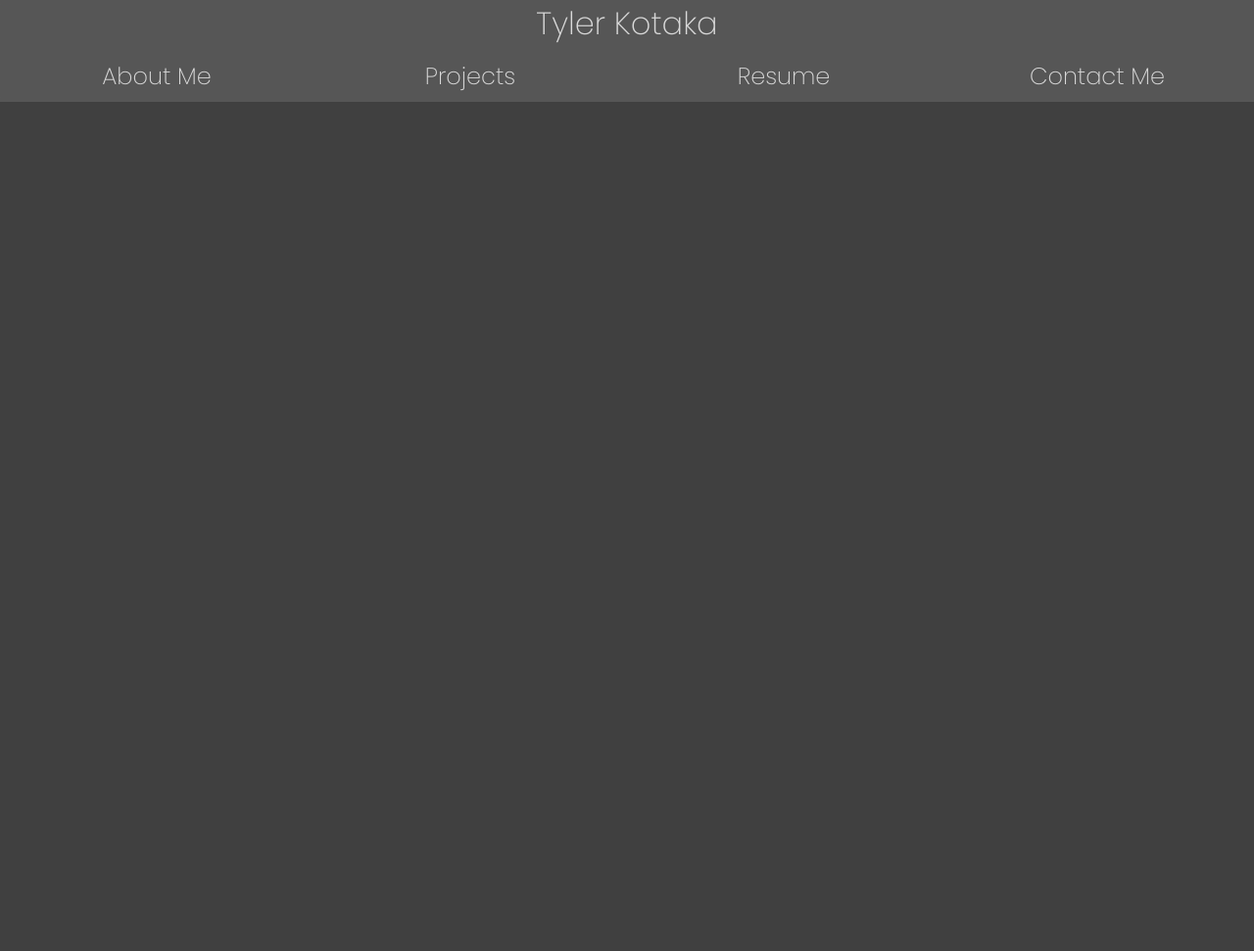
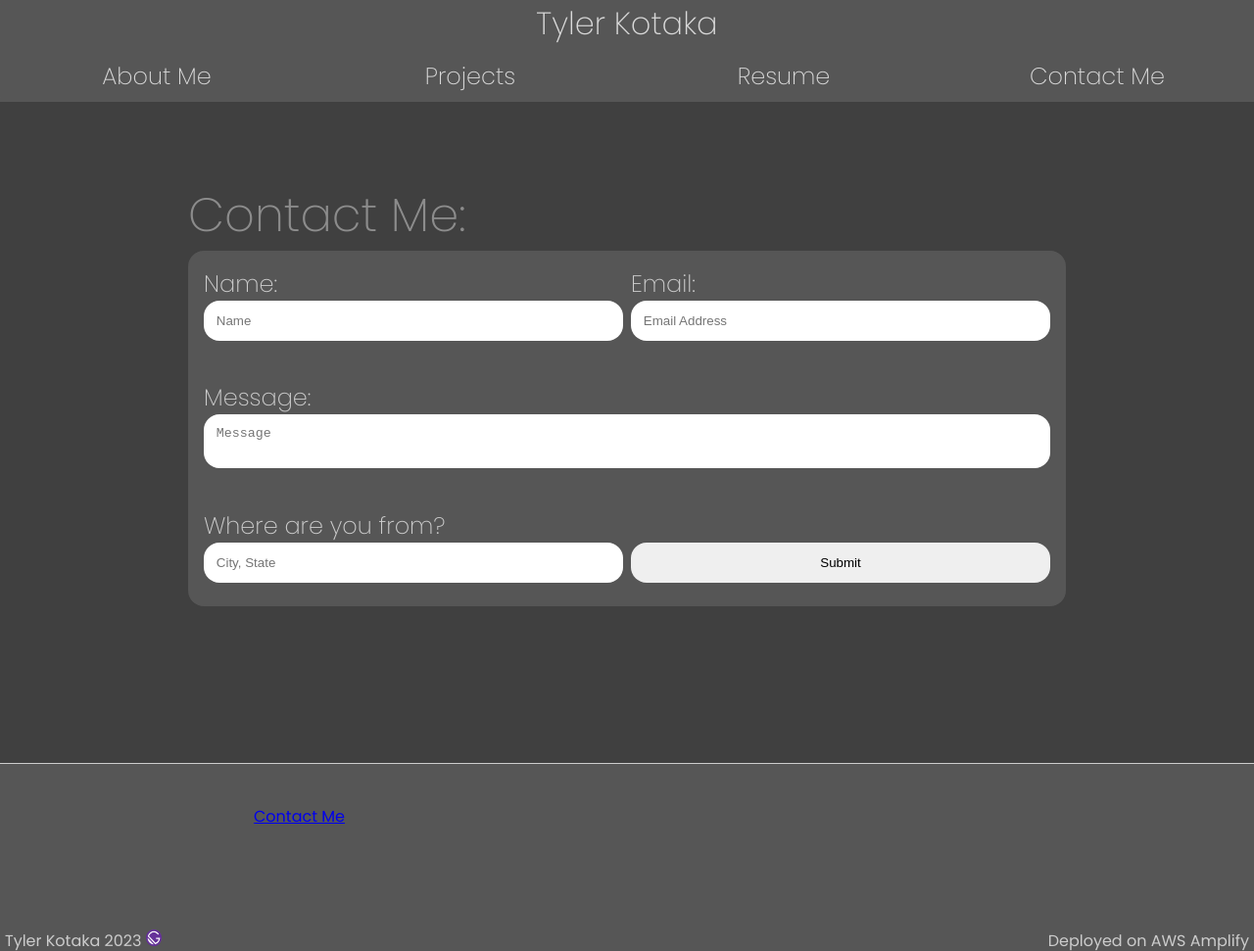
Before and after one commit to TKotaka45/Personal-Website, a Gatsby site: page /contact in a window 1280 px wide. Shown: the whole page at 98% size. Before the commit the page ends 800 px from the top, so only its background shows below. Built offline with nearby package versions, Linux system fonts and the light colour scheme; Gatsby itself is replaced by a stand-in of ours.

Commit message:
Added contact page

```diff
--- /dev/null
+++ b/src/components/styles/contact.module.css
@@ -0,0 +1,60 @@
+
+
+label {
+    display:block;
+}
+
+input {
+    display:block;
+    padding:.8rem;
+    border-radius: 1rem;
+    margin-bottom:.5rem;
+    width: 100%;
+    border:none;
+    z-index:3;
+}
+
+textarea {
+    width:100%;
+    padding: .8rem;
+    border-radius:1rem;
+    border:none;
+    resize:none;
+}
+
+#contactForm {
+    flex-grow:1;
+    margin-left:auto;
+    margin-right:auto;
+    margin-top: 5rem;
+    font-size: 3rem;
+    font-weight:200;
+    width: 70%;
+    max-width: 900px;
+
+
+}
+
+#uInput {
+    padding: 1rem;
+    color: #cccccc;
+
+    display:grid;
+    table-layout: fixed;
+    grid-template-columns: repeat(2, minmax(0, 1fr));
+    grid-template-areas:
+        "n e"
+        "m m"
+        "l s";
+    align-items:end;
+    column-gap:.5rem;
+    row-gap: 2rem;
+
+
+    background-color: rgba(140, 140, 140, .3);
+    backdrop-filter: blur(2px);
+    border-radius: 1rem;
+    height: 90%;
+
+    font-size: 1.5rem;
+}
--- a/src/pages/contact.js
+++ b/src/pages/contact.js
@@ -1,16 +1,70 @@
 import * as React from 'react'
 import Header from '../components/Header'
-// import Footer from '../components/Footer'
-// import * as styles from '../components/styles/resume.module.css'
+import Footer from '../components/Footer'
+import * as styles from '../components/styles/contact.module.css'
 
 
 function Contact() {
-    return(
-        <body>
+    return (
+        <div style={{minHeight:'100vh', display:'flex',  flexDirection:'column', overflow:'hidden'}}>
+
             <Header />
 
-        </body>
+            <main id={styles.contactForm}>
+                Contact Me:
+                <div id={styles.uInput}>
+                    <div style={{ gridArea: 'n'}}>
+                        <div>
+                            <label for='name'>Name: </label>
+                            <input type='text' name='name' id='name' placeholder='Name' />
+                        </div>
+
+                    </div>
+
+                    <div style={{ gridArea: 'e'}}>
+                        <div>
+                            <label for='email'>Email: </label>
+                            <input type='text' name='email' id='email' placeholder='Email Address'></input>
+                        </div>
+
+                    </div>
+
+                    <div style={{ gridArea: 'm'}}>
+                        <div>
+                            <label for='message'>Message: </label>
+                            <textarea name='message' id='message' placeholder='Message'></textarea>
+                        </div>
+
+                    </div>
+
+                    <div style={{ gridArea: 'l'}}>
+                        <div>
+                            <label for='location'> Where are you from? </label>
+                            <input type='text' id='location' placeholder='City, State'></input>
+                        </div>
+
+                    </div>
+
+                    <div style={{ gridArea: 's', postition:'relative'}}>
+                        <input type='submit' value='Submit'></input>
+                    </div>
+                </div>
+            </main>
+
+            <Footer />
+        </div>
     )
 }
 
 export default Contact
+
+const tx = document.getElementsByTagName("textarea");
+for (let i = 0; i < tx.length; i++) {
+    tx[i].setAttribute("style", "height:" + (tx[i].scrollHeight) + "px;overflow-y:hidden;");
+    tx[i].addEventListener("input", OnInput, false);
+}
+
+function OnInput() {
+    this.style.height = 0;
+    this.style.height = (this.scrollHeight) + "px";
+}
```
